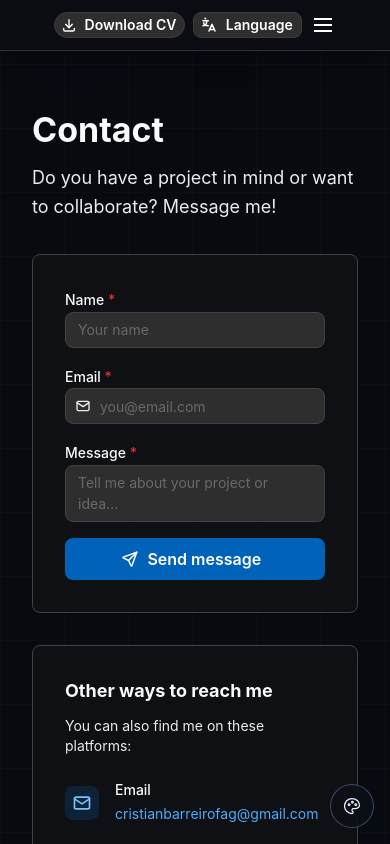
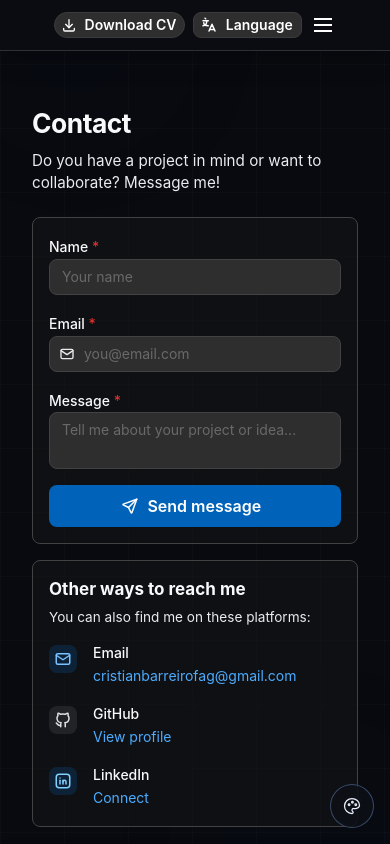
Before and after one commit to cristianbarreiro/cristianbarreiro.github.io, a React (Vite) app: page /contact in a window 390 px wide. Shown: the top 844 px of the page. Built offline with nearby package versions, Linux system fonts and the light colour scheme.

Commit message:
fix: contact responsive mobile

```diff
--- a/src/pages/Contact.jsx
+++ b/src/pages/Contact.jsx
@@ -192,13 +192,26 @@ function Contact({ embedded = false }) {
             {/* Encabezado de página — solo en modo standalone */}
             {!embedded && (
             <section aria-label={t('contact.aria')}>
-                <Stack gap="xl">
+                <Stack gap={{ base: 'md', sm: 'xl' }}>
                     <ScrollReveal>
                         <div>
-                            <Title order={1} mb="sm" className="section-title">
+                            <Title
+                                order={1}
+                                mb="sm"
+                                className="section-title"
+                                style={{
+                                    fontSize: 'clamp(1.65rem, 4vw + 0.5rem, 2.125rem)',
+                                    letterSpacing: '-0.5px',
+                                    lineHeight: 1.15,
+                                }}
+                            >
                                 {t('contact.title')}
                             </Title>
-                            <Text size="lg" className="section-subtitle">
+                            <Text
+                                className="section-subtitle"
+                                fz={{ base: '0.95rem', sm: '1.125rem' }}
+                                lh={{ base: 1.4, sm: 1.6 }}
+                            >
                                 {t('contact.subtitle')}
                             </Text>
                         </div>
@@ -207,13 +220,13 @@ function Contact({ embedded = false }) {
             </section>
             )}
 
-            <Grid mt="xl" gutter="xl">
+            <Grid mt={{ base: 'lg', sm: 'xl' }} gutter={{ base: 'md', sm: 'xl' }}>
                 {/* Formulario de contacto */}
                 <Grid.Col span={{ base: 12, md: 7 }}>
                   <ScrollReveal delay={embedded ? 0 : 0.1}>
-                    <Paper p="xl" radius="md" withBorder className="glass-hover-card">
+                    <Paper p={{ base: 'md', sm: 'xl' }} radius="md" withBorder className="glass-hover-card">
                         <form onSubmit={handleSubmit}>
-                            <Stack gap="md">
+                            <Stack gap={{ base: 'sm', sm: 'md' }}>
                                 {/* Mensaje de éxito */}
                                 {submitted && (
                                     <Alert
@@ -260,7 +273,7 @@ function Contact({ embedded = false }) {
                                     label={t('contact.messageLabel')}
                                     placeholder={t('contact.messagePlaceholder')}
                                     required
-                                    minRows={5}
+                                    minRows={4}
                                     value={formData.message}
                                     onChange={handleChange('message')}
                                     error={errors.message}
@@ -272,6 +285,7 @@ function Contact({ embedded = false }) {
                                     type="submit"
                                     size="md"
                                     loading={loading}
+                                    w={{ base: '100%', sm: 'auto' }}
                                     leftSection={
                                         <IconSend
                                             size={18}
@@ -302,27 +316,43 @@ function Contact({ embedded = false }) {
                 {/* Información de contacto alternativa */}
                 <Grid.Col span={{ base: 12, md: 5 }}>
                   <ScrollReveal delay={embedded ? 0.05 : 0.2}>
-                    <Paper p="xl" radius="md" withBorder h="100%" className="glass-hover-card">
-                        <Stack gap="lg">
+                    <Paper p={{ base: 'md', sm: 'xl' }} radius="md" withBorder h="100%" className="glass-hover-card">
+                        <Stack gap={{ base: 'md', sm: 'lg' }}>
                             <div>
-                                <Title order={2} size="h4" mb="sm">
+                                <Title
+                                    order={2}
+                                    fw={700}
+                                    mb={{ base: 'xs', sm: 'sm' }}
+                                    style={{
+                                        fontSize: 'clamp(1.05rem, 1.5vw + 0.7rem, 1.25rem)',
+                                    }}
+                                >
                                     {t('contact.otherWaysTitle')}
                                 </Title>
-                                <Text size="sm" c="dimmed">
+                                <Text fz={{ base: '0.85rem', sm: '0.875rem' }} c="dimmed" lh={{ base: 1.4, sm: 1.55 }}>
                                     {t('contact.otherWaysSubtitle')}
                                 </Text>
                             </div>
 
                             {/* Email directo */}
-                            <Group gap="md">
-                                <ThemeIcon size="lg" radius="md" variant="light">
-                                    <IconMail size={20} className="icon-mail-rotate" />
+                            <Group gap={{ base: 'sm', sm: 'md' }} wrap="nowrap" align="flex-start">
+                                <ThemeIcon size={{ base: 'md', sm: 'lg' }} radius="md" variant="light" mt={2}>
+                                    <IconMail size={18} className="icon-mail-rotate" />
                                 </ThemeIcon>
-                                <div>
+                                <div style={{ minWidth: 0, flex: 1 }}>
                                     <Text size="sm" fw={500}>
                                         {t('contact.directEmail')}
                                     </Text>
-                                    <Anchor href={`mailto:${siteConfig.email}`} size="sm">
+                                    <Anchor
+                                        href={`mailto:${siteConfig.email}`}
+                                        size="sm"
+                                        style={{
+                                            wordBreak: 'break-word',
+                                            overflowWrap: 'anywhere',
+                                            display: 'inline-block',
+                                            maxWidth: '100%',
+                                        }}
+                                    >
                                         {siteConfig.email}
                                     </Anchor>
                                 </div>
@@ -330,11 +360,11 @@ function Contact({ embedded = false }) {
 
                             {/* GitHub */}
                             {siteConfig.socialLinks.github && (
-                                <Group gap="md">
-                                    <ThemeIcon size="lg" radius="md" variant="light" color="gray">
-                                        <IconBrandGithub size={20} />
+                                <Group gap={{ base: 'sm', sm: 'md' }} wrap="nowrap" align="flex-start">
+                                    <ThemeIcon size={{ base: 'md', sm: 'lg' }} radius="md" variant="light" color="gray" mt={2}>
+                                        <IconBrandGithub size={18} />
                                     </ThemeIcon>
-                                    <div>
+                                    <div style={{ minWidth: 0, flex: 1 }}>
                                         <Text size="sm" fw={500}>
                                             GitHub
                                         </Text>
@@ -342,6 +372,10 @@ function Contact({ embedded = false }) {
                                             href={siteConfig.socialLinks.github}
                                             target="_blank"
                                             size="sm"
+                                            style={{
+                                                wordBreak: 'break-word',
+                                                overflowWrap: 'anywhere',
+                                            }}
                                         >
                                             {t('contact.viewProfile')}
                                         </Anchor>
@@ -351,11 +385,11 @@ function Contact({ embedded = false }) {
 
                             {/* LinkedIn */}
                             {siteConfig.socialLinks.linkedin && (
-                                <Group gap="md">
-                                    <ThemeIcon size="lg" radius="md" variant="light" color="blue">
-                                        <IconBrandLinkedin size={20} />
+                                <Group gap={{ base: 'sm', sm: 'md' }} wrap="nowrap" align="flex-start">
+                                    <ThemeIcon size={{ base: 'md', sm: 'lg' }} radius="md" variant="light" color="blue" mt={2}>
+                                        <IconBrandLinkedin size={18} />
                                     </ThemeIcon>
-                                    <div>
+                                    <div style={{ minWidth: 0, flex: 1 }}>
                                         <Text size="sm" fw={500}>
                                             LinkedIn
                                         </Text>
@@ -363,6 +397,10 @@ function Contact({ embedded = false }) {
                                             href={siteConfig.socialLinks.linkedin}
                                             target="_blank"
                                             size="sm"
+                                            style={{
+                                                wordBreak: 'break-word',
+                                                overflowWrap: 'anywhere',
+                                            }}
                                         >
                                             {t('contact.connect')}
                                         </Anchor>
@@ -372,11 +410,11 @@ function Contact({ embedded = false }) {
 
                             {/* Twitter */}
                             {siteConfig.socialLinks.twitter && (
-                                <Group gap="md">
-                                    <ThemeIcon size="lg" radius="md" variant="light" color="cyan">
-                                        <IconBrandTwitter size={20} />
+                                <Group gap={{ base: 'sm', sm: 'md' }} wrap="nowrap" align="flex-start">
+                                    <ThemeIcon size={{ base: 'md', sm: 'lg' }} radius="md" variant="light" color="cyan" mt={2}>
+                                        <IconBrandTwitter size={18} />
                                     </ThemeIcon>
-                                    <div>
+                                    <div style={{ minWidth: 0, flex: 1 }}>
                                         <Text size="sm" fw={500}>
                                             Twitter
                                         </Text>
@@ -384,6 +422,10 @@ function Contact({ embedded = false }) {
                                             href={siteConfig.socialLinks.twitter}
                                             target="_blank"
                                             size="sm"
+                                            style={{
+                                                wordBreak: 'break-word',
+                                                overflowWrap: 'anywhere',
+                                            }}
                                         >
                                             {t('contact.follow')}
                                         </Anchor>
```
